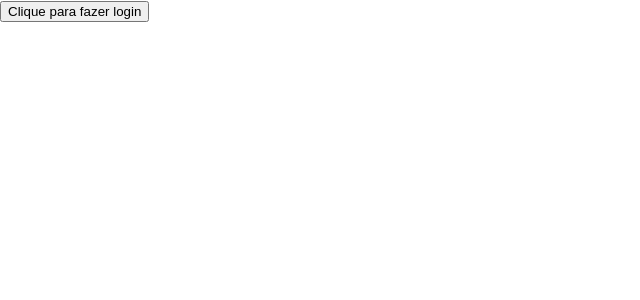
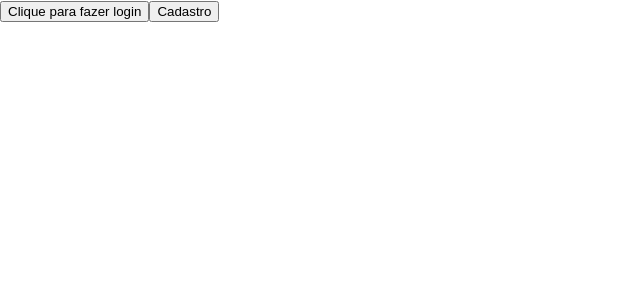
Before and after one commit to laispetra/bob-mafalda, a React (Create React App) app: page / in a window 1280 px wide. Shown: the top 300 px of the page, without its empty margins (0-640 px from the left). Built offline with nearby package versions, Linux system fonts and the light colour scheme.

Commit message:
corrigindo botao - linha 21

```diff
--- a/src/App.js
+++ b/src/App.js
@@ -4,6 +4,7 @@ function App() {
   return (
     <div>
       <button>Clique para fazer login</button>
+      <button>Cadastro</button>
     </div>
   );
 }
```
